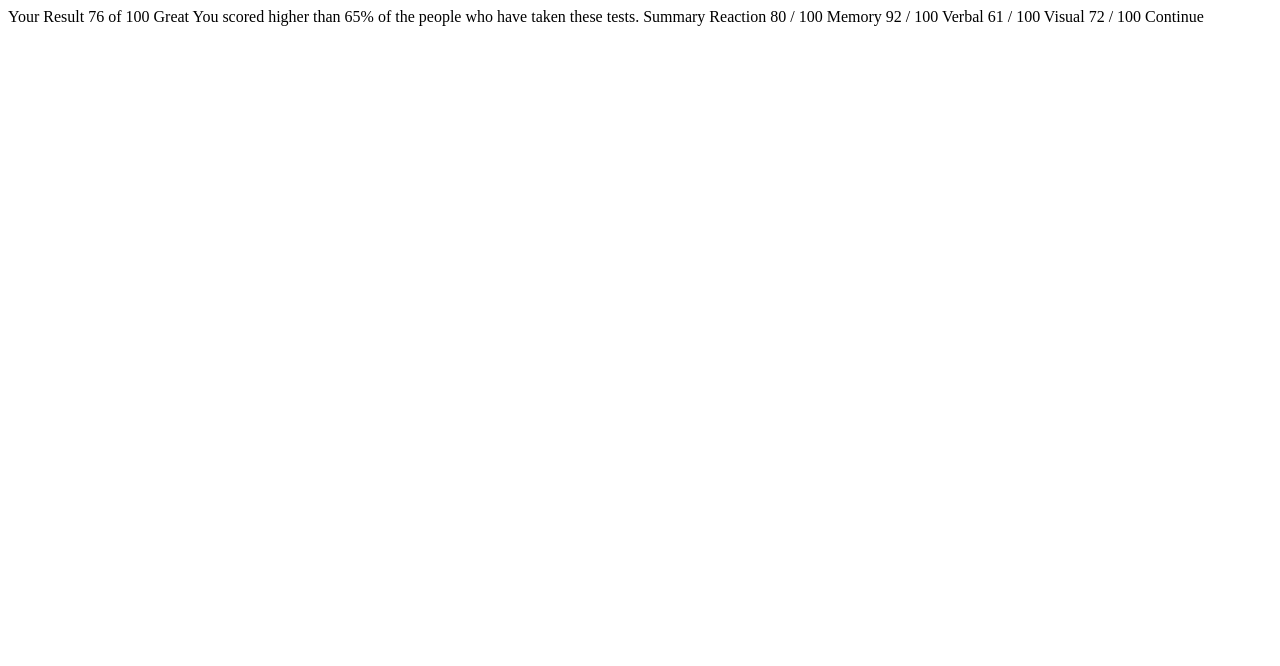
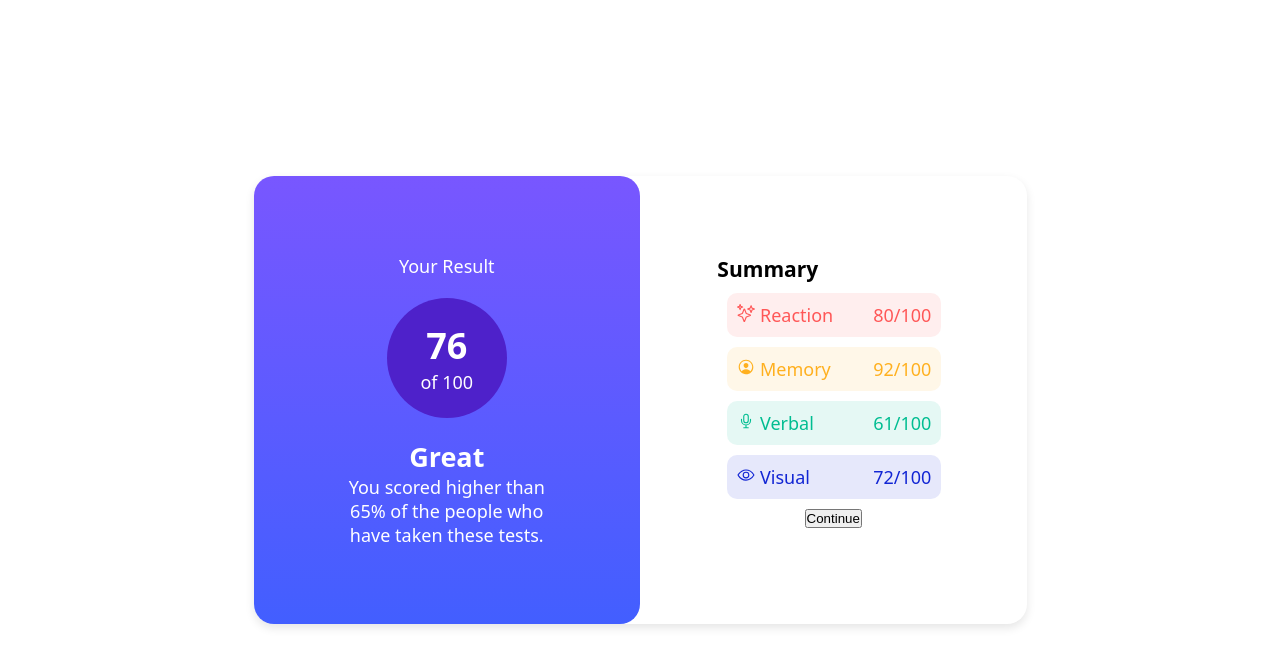
Before and after one commit to shreytalreja25/results-summary, a plain HTML site: page index.html in a window 1280 px wide. Drawn offline with nearby package versions, Linux system fonts and the light colour scheme; a web font is replaced by a local one.

Commit message:
First Version | Needs Finishes

```diff
--- a/index.html
+++ b/index.html
@@ -10,31 +10,49 @@
 </head>
 
 <body>
+  <div class="result-cards-container">
+    <div class="result-card-1">
+      <p>Your Result</p>
+      <div class="score-card-circle">
+        <h1>76</h1>
+        <p>of 100</p>
+      </div>
+      <div class="result-remark">
+        <h2>Great</h2>
+        <p>You scored higher than 65% of the people who have taken these tests.</p>
+      </div>
+    </div>
+    <div class="result-card-2">
+      <h3>Summary</h3>
+      <div class="result-analysis">
+        <div class="result-analysis-1">
+          <div><ion-icon name="sparkles-outline"></ion-icon> Reaction</div>
+          <div>80/100</div>
+        </div>
+        <div class="result-analysis-2">
+          <div><ion-icon name="person-circle-outline"></ion-icon> Memory</div>
+          <div>92/100</div>
+        </div>
+        <div class="result-analysis-3">
+          <div><ion-icon name="mic-outline"></ion-icon> Verbal</div>
+          <div>61/100</div>
+        </div>
+        <div class="result-analysis-4">
+          <div><ion-icon name="eye-outline"></ion-icon> Visual</div>
+          <div>72/100</div>
+        </div>
+      </div>
+      <div class="button-container">
+        <button id="continue-button">Continue</button>
+      </div>
 
-  Your Result
-  76
-  of 100
+    </div>
+  </div>
 
-  Great
-  You scored higher than 65% of the people who have taken these tests.
+  <script type="module" src="https://unpkg.com/ionicons@7.1.0/dist/ionicons/ionicons.esm.js"></script>
+  <script nomodule src="https://unpkg.com/ionicons@7.1.0/dist/ionicons/ionicons.js"></script>
+  <script src="./script.js" type="script"></script>
 
-  Summary
-
-  Reaction
-  80 / 100
-
-  Memory
-  92 / 100
-
-  Verbal
-  61 / 100
-
-  Visual
-  72 / 100
-
-  Continue
-
-  <script src="./script.js" type="script"></script>
 </body>
 
 </html>
--- a/style.css
+++ b/style.css
@@ -0,0 +1,159 @@
+@font-face {
+    font-family: 'HankenGrotesk-Bold';
+    src: url('static/HankenGrotesk-Bold.ttf') format('truetype');
+}
+
+@font-face {
+    font-family: 'HankenGrotesk-ExtraBold';
+    src: url('static/HankenGrotesk-ExtraBold.ttf') format('truetype');
+}
+
+@font-face {
+    font-family: 'HankenGrotesk-Medium';
+    src: url('static/HankenGrotesk-Medium.ttf') format('truetype');
+}
+
+@font-face {
+    font-family: 'HankenGrotesk-Variable';
+    src: url('static/HankenGrotesk-VariableFont_wght.ttf') format('truetype');
+}
+
+
+* {
+    margin: 0;
+    padding: 0;
+}
+
+body {
+    font-family: 'HankenGrotesk-Medium', system-ui, -apple-system, BlinkMacSystemFont, 'Segoe UI', Roboto, Oxygen, Ubuntu, Cantarell, 'Open Sans', 'Helvetica Neue', sans-serif;
+    max-width: 1440px;
+    font-size: 18px;
+    background-color: white;
+    height: 100vh;
+    display: flex;
+    flex-direction: row;
+    justify-content: center;
+    align-items: center;
+}
+
+
+.result-cards-container {
+    display: flex;
+    flex-direction: row;
+    justify-content: space-between;
+    border-radius: 20px;
+    box-shadow: 0 4px 10px rgba(0, 0, 0, 0.1);
+    align-items: stretch;
+    max-width: 773px;
+    width: 90%;
+}
+
+.result-card-1 {
+    flex: 1;
+    display: flex;
+    flex-direction: column;
+    justify-content: center;
+    align-items: center;
+    background: linear-gradient(180deg, hsl(252, 100%, 67%), hsl(231, 100%, 63%));
+    /* Gradient blending from top to bottom */
+    border-radius: 20px;
+    padding: 10%;
+    color: white;
+}
+
+.result-card-2 {
+    flex: 1;
+    display: flex;
+    flex-direction: column;
+    justify-content: space-between;
+    align-items: flex-start;
+    padding: 10%;
+    height: 100%;
+}
+
+.score-card-circle {
+    display: flex;
+    flex-direction: column;
+    justify-content: center;
+    align-items: center;
+    border-radius: 50%;
+    background-color: hsla(256, 72%, 46%, 1);
+    width: 120px;
+    /* Set fixed width */
+    height: 120px;
+    /* Set fixed height */
+    margin-bottom: 20px;
+    margin-top: 20px;
+}
+
+.result-remark {
+    display: flex;
+    flex-direction: column;
+    justify-content: center;
+    align-items: center;
+}
+
+.result-remark p {
+    text-align: center;
+}
+
+.result-analysis-1 {
+    display: flex;
+    flex-direction: row;
+    justify-content: space-between;
+    align-items: center;
+    background-color: hsla(0, 100%, 67%, 0.1);
+    color: hsl(0, 100%, 67%);
+    padding: 10px;
+    margin: 10px;
+    border-radius: 10px;
+    width: 100%;
+}
+
+.result-analysis-2 {
+    padding: 10px;
+    margin: 10px;
+    display: flex;
+    flex-direction: row;
+    justify-content: space-between;
+    align-items: center;
+    background-color: hsla(39, 100%, 56%, 0.1);
+    color: hsl(39, 100%, 56%);
+    border-radius: 10px;
+    width: 100%;
+}
+
+.result-analysis-3 {
+    padding: 10px;
+    margin: 10px;
+    display: flex;
+    flex-direction: row;
+    justify-content: space-between;
+    align-items: center;
+    background-color: hsla(166, 100%, 37%, 0.1);
+    color: hsl(166, 100%, 37%);
+    border-radius: 10px;
+    width: 100%;
+}
+
+.result-analysis-4 {
+    padding: 10px;
+    margin: 10px;
+    display: flex;
+    flex-direction: row;
+    justify-content: space-between;
+    align-items: center;
+    background-color: hsla(234, 85%, 45%, 0.1);
+    color: hsla(234, 85%, 45%);
+    border-radius: 10px;
+    width: 100%;
+}
+
+.button-container{
+    display: flex;
+    flex-direction: column;
+    justify-content: center;
+    align-items: center;
+    align-self: center;
+    width: 100%;
+}
```
